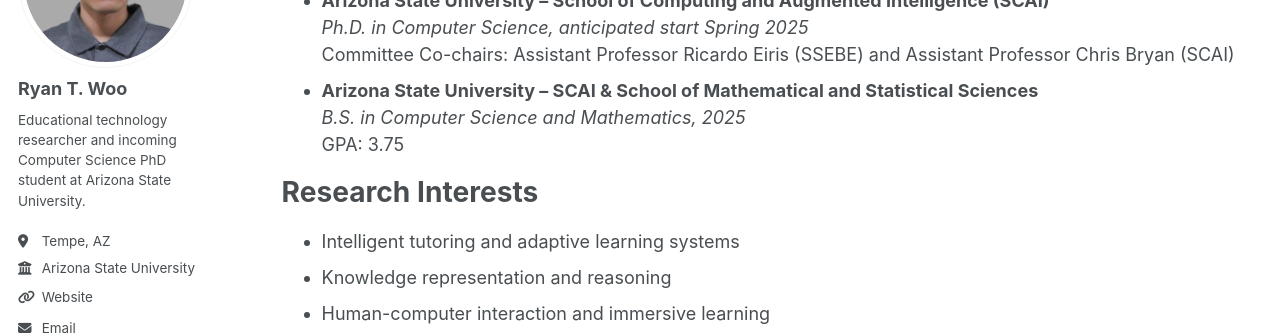
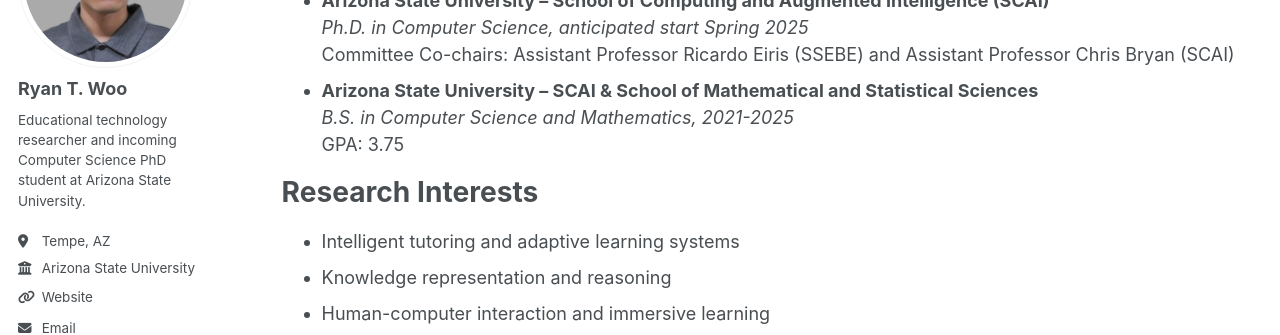
Before and after one commit to rtwoo/rtwoo.github.io, a Jekyll site: the page built from _pages/cv.md, in a window 1280 px wide and 900 px high. Shown: the part 206-541 px from the top of the window. Built offline with Jekyll 4.4.1, drawn with Linux system fonts in a browser that asks for light colours; some web fonts are replaced; a script that is not in the unit is left out; some of the changed text lies outside the part shown.

Commit message:
Minor CV update

```diff
--- a/_pages/cv.md
+++ b/_pages/cv.md
@@ -15,7 +15,7 @@
   *Ph.D. in Computer Science, anticipated start Spring 2025*
   Committee Co-chairs: Assistant Professor Ricardo Eiris (SSEBE) and Assistant Professor Chris Bryan (SCAI)
 * **Arizona State University – SCAI & School of Mathematical and Statistical Sciences**
-  *B.S. in Computer Science and Mathematics, 2025*
+  *B.S. in Computer Science and Mathematics, 2021-2025*
   GPA: 3.75
 
 Research Interests
```
Also changed, not shown: other parts of _pages/cv.md (+1 -1 lines).
